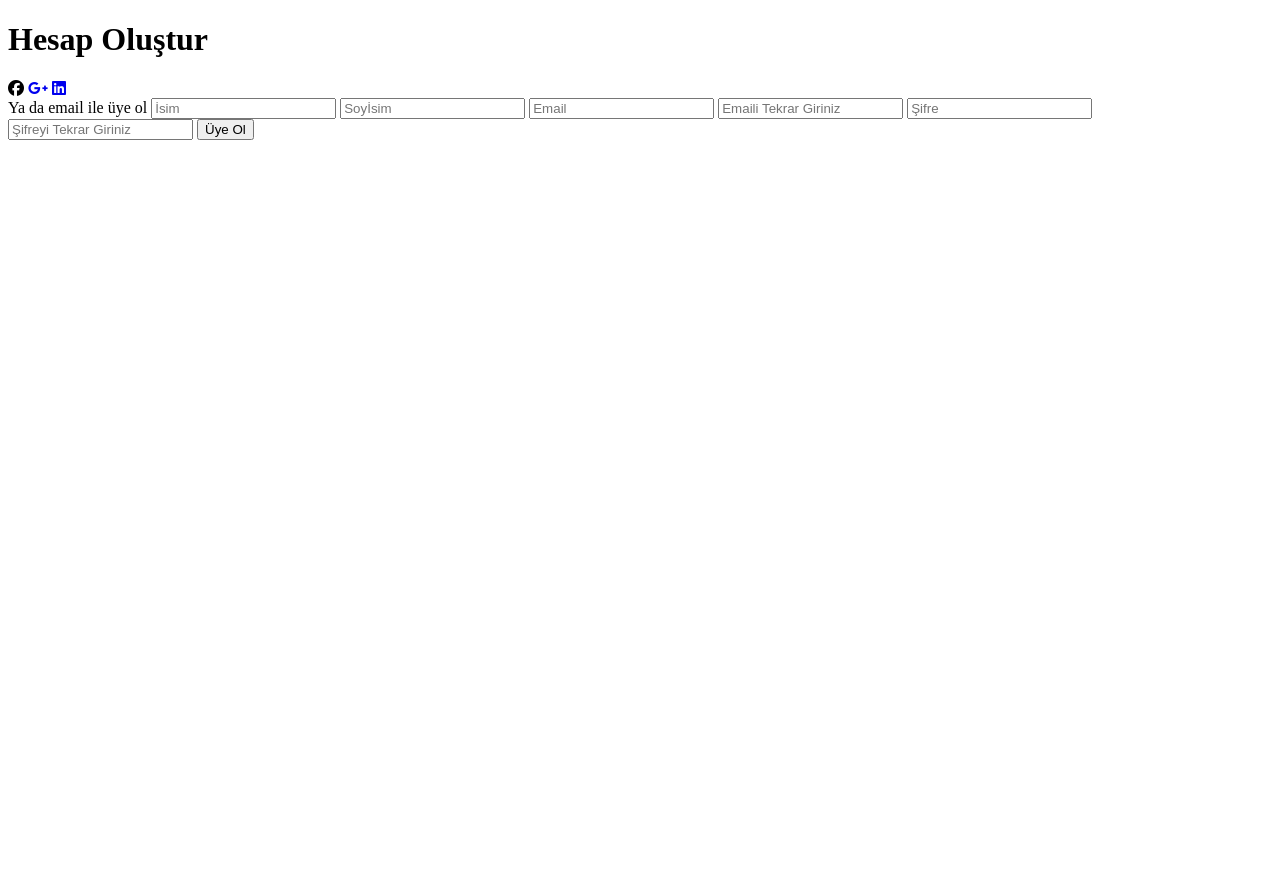
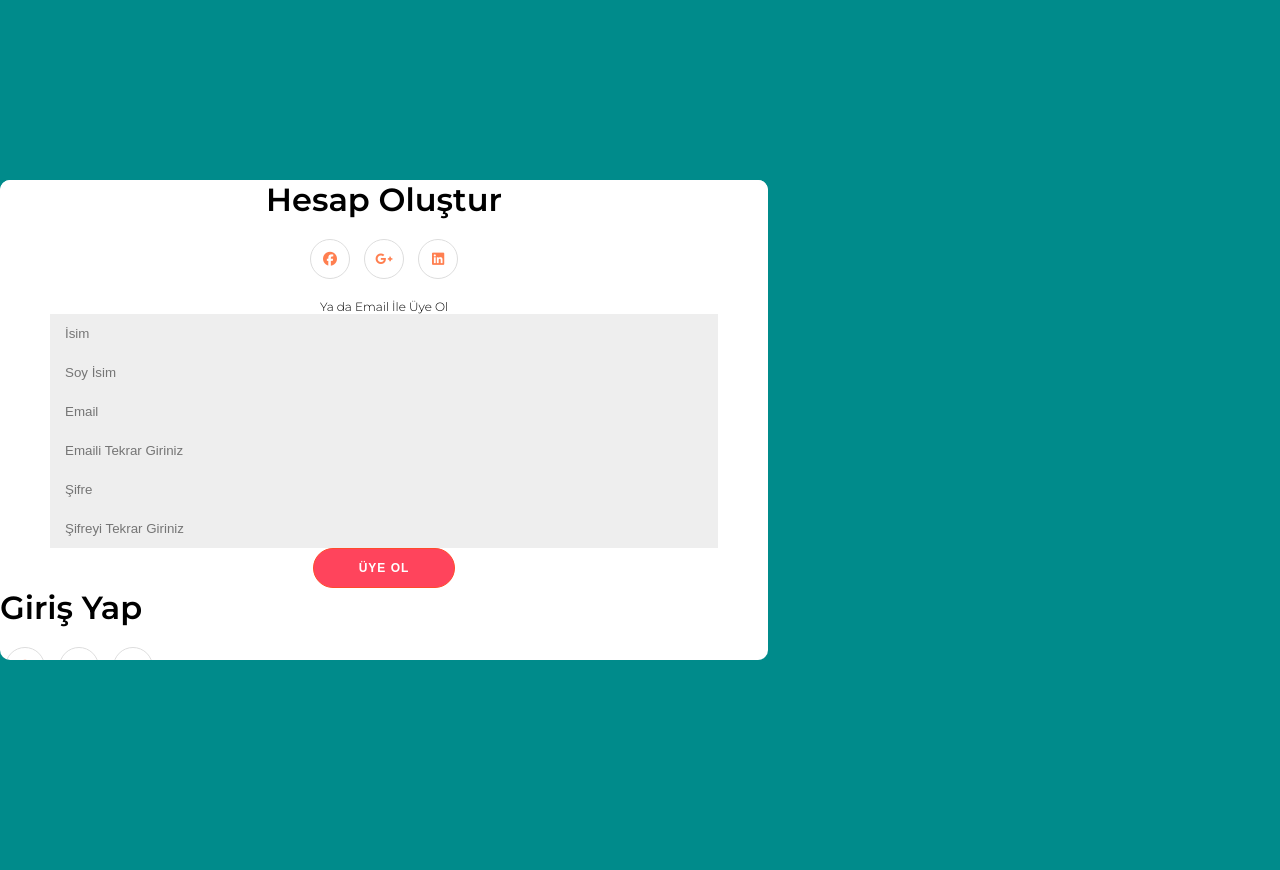
Before and after one commit to muslumhanerol/yemek_sepeti_home_page, a plain HTML site: page index.html in a window 1280 px wide. Before the commit the page ends 800 px from the top, so only its background shows below. Drawn offline with Linux system fonts and the light colour scheme.

Commit message:
ButtonOK

```diff
--- a/index.html
+++ b/index.html
@@ -13,23 +13,51 @@
             <form action="#">
                 <h1>Hesap Oluştur</h1>
                 <div class="social-container">
-                    <a style="color: black;" href="#" class="social"><i class="fab fa-facebook"></i></a>
+                    <a href="#" class="social"><i class="fab fa-facebook"></i></a>
                     <a href="#" class="social"><i class="fab fa-google-plus-g"></i></a>
                     <a href="#" class="social"><i class="fab fa-linkedin"></i></a>
                 </div>
-                <span>Ya da email ile üye ol </span>
+                <span>Ya da Email İle Üye Ol </span>
                 <input type="text" placeholder="İsim">
-                <input type="text" placeholder="Soyİsim">
+                <input type="text" placeholder="Soy İsim">
                 <input type="text" placeholder="Email">
                 <input type="text" placeholder="Emaili Tekrar Giriniz">
                 <input type="text" placeholder="Şifre">
                 <input type="text" placeholder="Şifreyi Tekrar Giriniz">
                 <button>Üye Ol</button>
+            </form>
+        </div>
+        <div class="form-container sign-in-container" >
+            <h1>Giriş Yap</h1>
+            <div class="social-container">
+                <a href="#" class="social"><i class="fab fa-facebook"></i></a>
+                <a href="#" class="social"><i class="fab fa-google-plus-g"></i></a>
+                <a href="#" class="social"><i class="fab fa-linkedin"></i></a>
+            </div>
+            <span>Ya da Hesabını Kullan </span>
+            <input type="text" placeholder="Email">
+            <input type="text" placeholder="Şifre">
+            <a href="">Şifreyi Unuttum</a>
+            <button>Giriş Yap</button>
+        </div>
+        <div class="overlay-container">
+            <div class="overlay">
+                <div class="overlay-panel overlay-left">
+                    <h1>Tekrar Hoş Geldiniz</h1>
+                    <P>Hesabınıza erişebilmek için lütfen giriş yapın.</P>
+                    <button class="ghost" id="signIn">Giriş Yap</button>
+                </div>
+                <div class="overlay-panel overlay-right">
+                    <h1>Hoş Geldiniz</h1>
+                    <P>Devam edebilmek için Hesap oluşturun Veya Giriş Yapın. </P>
+                    <button class="ghost" id="signIn">Üye Ol</button>
+                </div>
+            </div>
 
 
-            </form>
 
         </div>
+
 
 
 
--- a/style.css
+++ b/style.css
@@ -0,0 +1,86 @@
+@import url('https://fonts.googleapis.com/css2?family=Montserrat:ital,wght@0,300;0,600;1,300;1,900&display=swap');
+
+*{
+    box-sizing: border-box;
+}
+body{
+    font-family:'Montserrat', sans-serif;
+    background-color:darkcyan;
+    display: flex;
+    flex-direction: column;
+    justify-content: center;
+    height: 100vh;
+    margin: -20px 0 50px;
+    margin-top: 20px;
+}
+h1{
+    font-weight: bold;
+    margin: 0;
+}
+p{
+    font-size: 14px;
+    font-weight: 100;
+    line-height: 20px;
+    letter-spacing: .5px;
+    margin: 20px 0 30px;
+}
+span{
+    font-size: 12px;
+}
+a{
+    color:coral;
+    font-size: 14px;
+    text-decoration: none;
+    margin: 15px 0;
+}
+.container{
+    background: #fff;
+    border-radius: 10px;
+    box-shadow: 0 14px 28px rgb(0,0,0,.2) 0 10px 10px rgb(0,0,0,.2);
+    position: relative;
+    overflow: hidden;
+    width: 768px;
+    max-width: 100%;
+    max-height: 480px;
+}
+.form-container form{
+    background-color:#fff;
+    display: flex;
+    flex-direction: column;
+    padding: 0 50px;
+    height: 100%;
+    justify-content: center;
+    align-items: center;
+}
+.social-container{
+    margin: 20px 0;
+}
+.social-container a{
+    border: 1px solid #ddd;
+    border-radius: 50%;
+    justify-content: center;
+    align-items: center;
+    display: inline-flex;
+    margin: 0 5px;
+    height: 40px;
+    width: 40px;
+}
+.form-container input{
+    background-color: #eee;
+    border: none;
+    padding: 12px 15px;
+    max-width: 8px 0;
+    width: 100%;
+}
+button{
+    border-radius: 20px;
+    border: 1px solid #ff4b2b;
+    background: #ff445c;
+    color: #fff;
+    font-size: 12px;
+    font-weight: bold;
+    padding: 12px 45px;
+    letter-spacing: 1px;
+    text-transform: uppercase;
+    transition: transform 80ms ease-in;
+}
```
